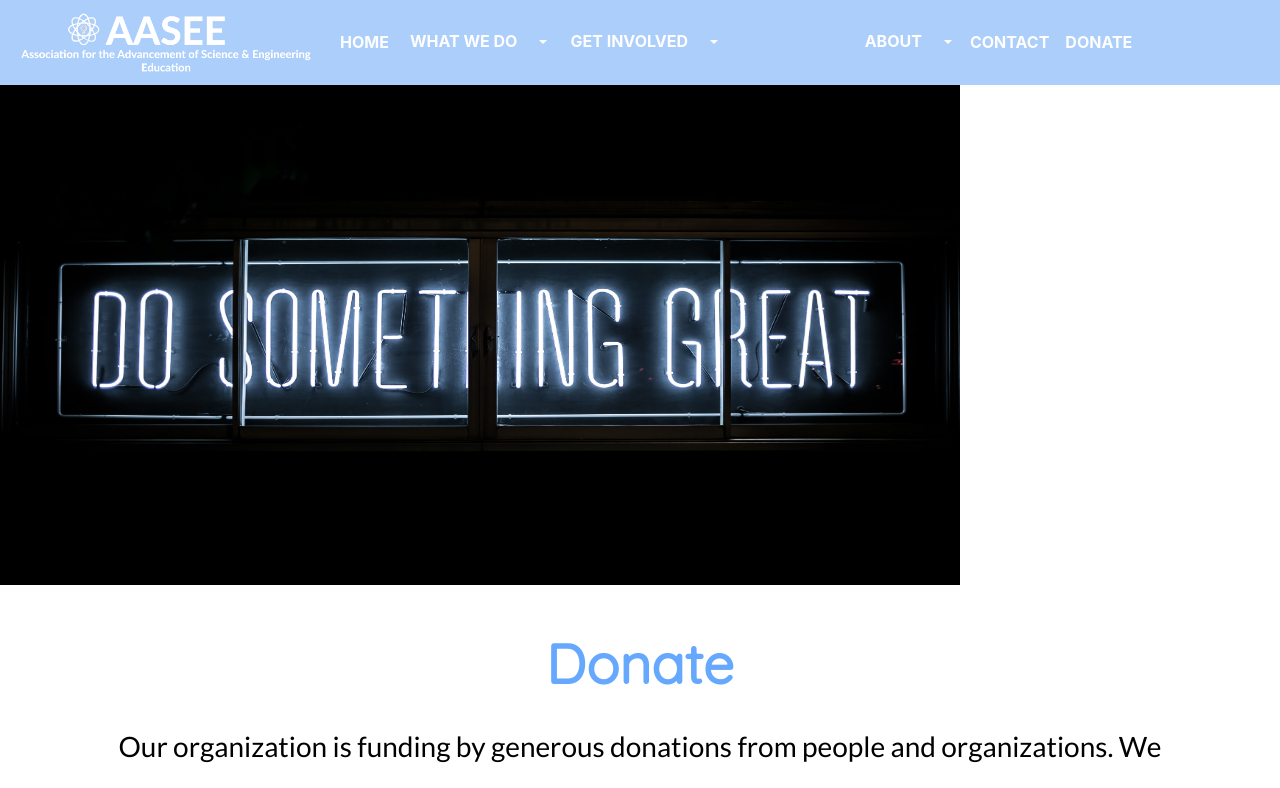
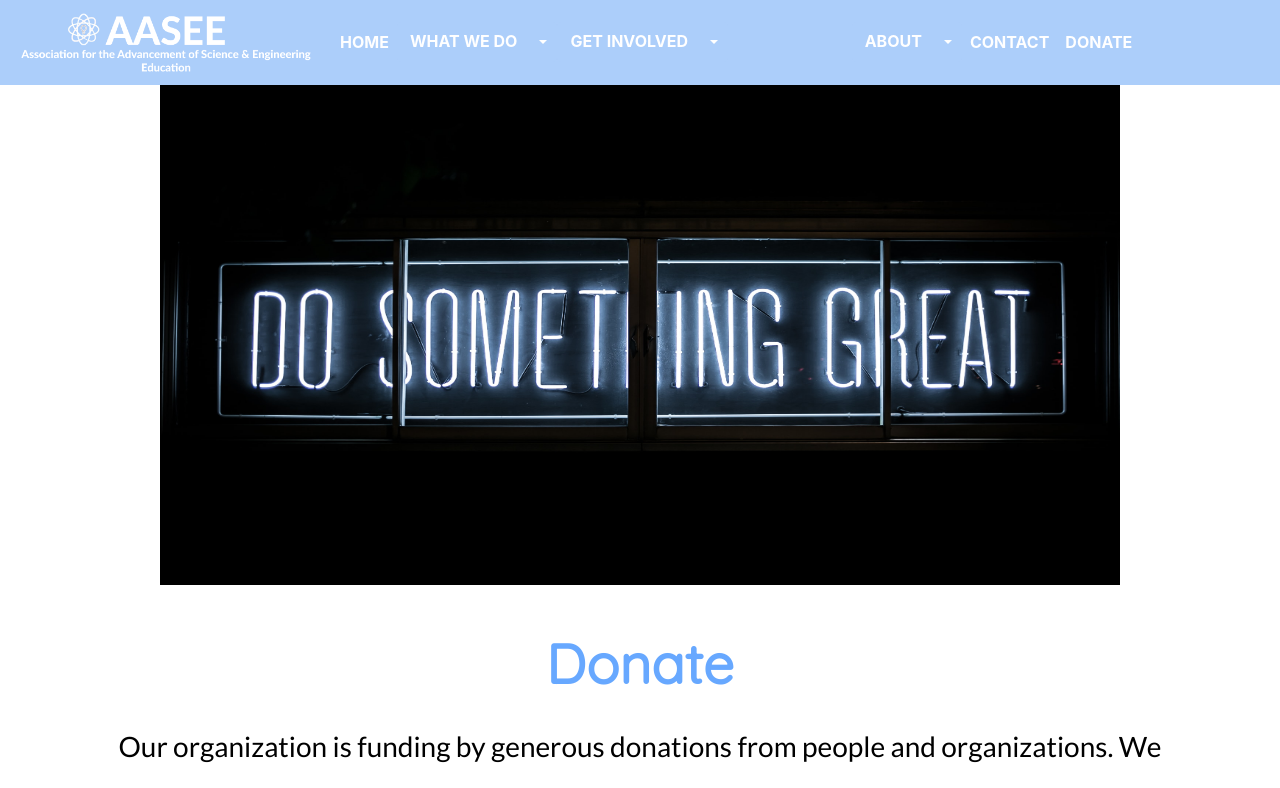
Before and after one commit to MushtabaA/AASEE-Website, a React (Create React App) app in the folder react-bootstrap/: page /donate in a window 1280 px wide. Shown: the top 788 px of the page. Built offline with nearby package versions, Linux system fonts and the light colour scheme.

Commit message:
centered an image

```diff
--- a/react-bootstrap/src/components/Donate.css
+++ b/react-bootstrap/src/components/Donate.css
@@ -28,7 +28,6 @@
 .header {
   width: 75%;
   height: 500px;
-  margin: auto;
 }
 
 #title {
--- a/react-bootstrap/src/components/Donate.jsx
+++ b/react-bootstrap/src/components/Donate.jsx
@@ -5,7 +5,9 @@ export default class Donate extends Component {
     render() {
         return (
             <div>
+                <div className="d-flex justify-content-center">
                 <img src="/assets/DonateHeader.jpg" class="header img-fluid" alt="DonateHeader.png" />
+                </div>
                 <div>
                     <h1 class="pt-5 text-center container-sm title">Donate</h1>
                     <h2 class="pt-3 text-center container-sm subtitle">Our organization is funding by generous donations from people and organizations. We accept the following methods of donation.</h2>
@@ -49,7 +51,7 @@ export default class Donate extends Component {
                             </div>
                             <div class="container-fluid px-2 pb-5 mb-5">
                                 <h2 id="title" class="pt-5 text-center container-sm subtitle pb-lg-5">Amazon.ca</h2>
-                                <img  src="/assets/donate_amazon.png" class="sub pb-lg-5" alt="" width="200" />
+                                <img src="/assets/donate_amazon.png" class="sub pb-lg-5" alt="" width="200" />
                                 <p class="pt-5 text-center container-sm subtitle">Buy textbooks from AASEE's bookstore</p>
                             </div>
                         </div>
```
